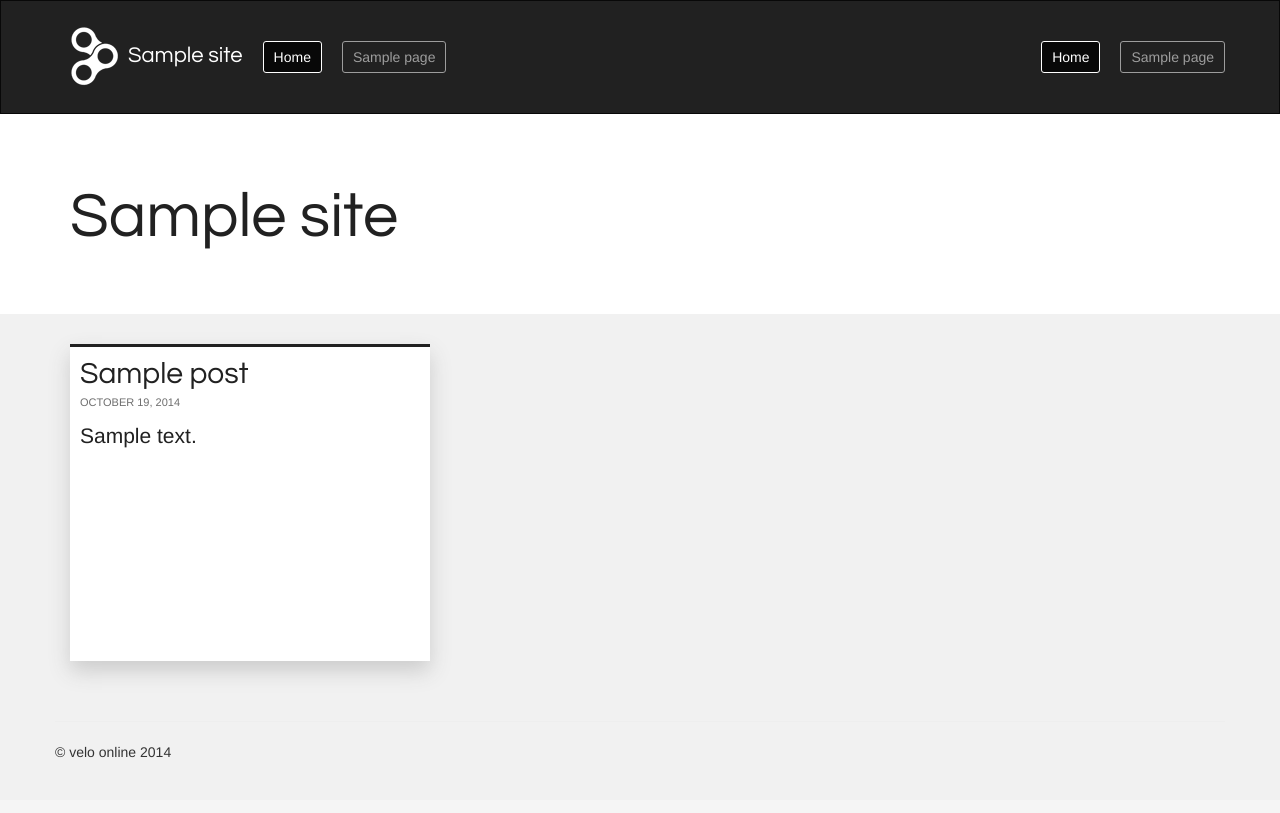
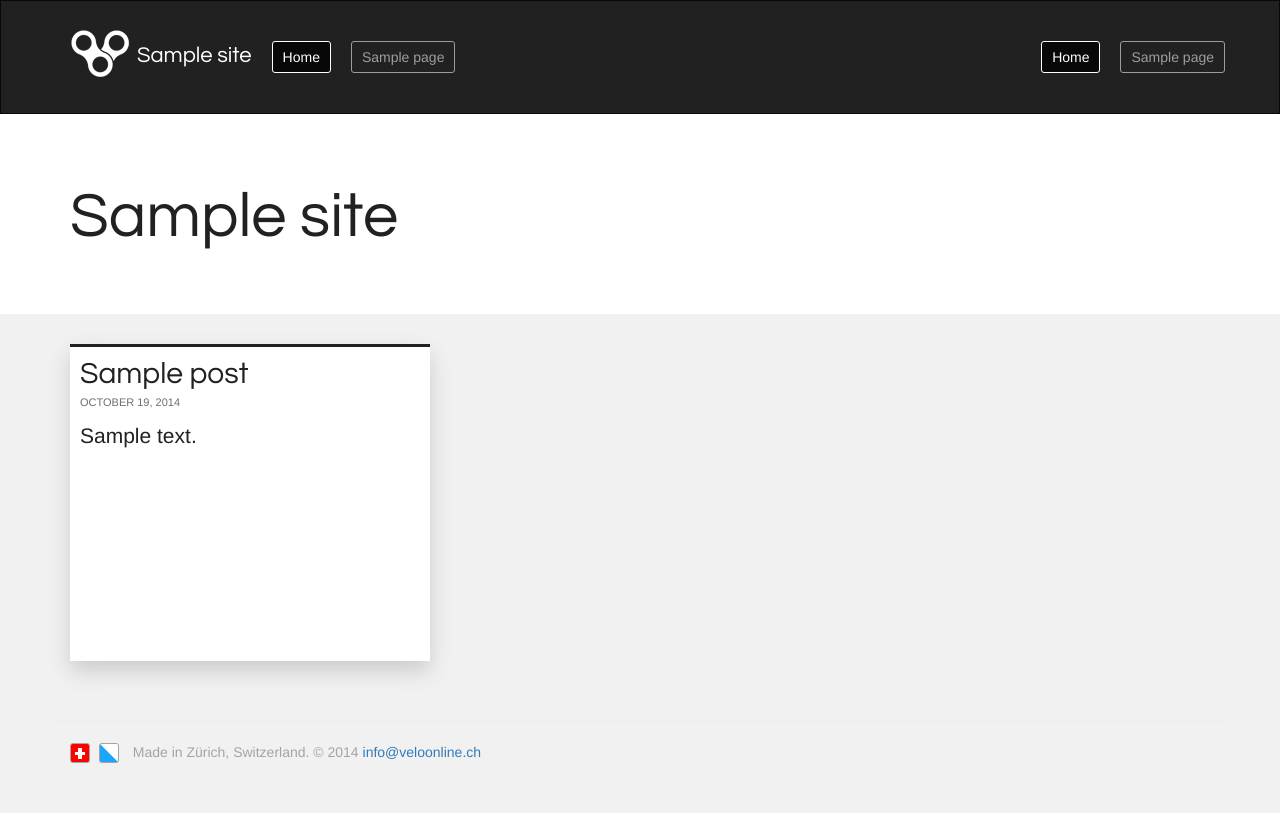
Before and after one commit to jeppeburchardt/velo-online-theme, a WordPress theme: template src/index.php in a window 1280 px wide. Run offline with PHP 8.4 and a stand-in for WordPress, Linux system fonts and the light colour scheme; the site name, menu and one post (Sample post) are stand-ins, and other content is empty; style sheets or scripts are compiled from the project's sources; some libraries are stand-ins or nearby versions.

Commit message:
new logo and footer

```diff
--- a/src/footer.php
+++ b/src/footer.php
@@ -1,12 +1,17 @@
 	<div class="container">
 		<div class="row">
 			<hr />
-			<footer>
-				<p>© velo online 2014</p>
+			<footer class="col-md-12">
+				<p>
+					<span class="icon ch"></span>
+					<span class="icon zu"></span>
+					Made in Zürich, Switzerland.
+					© 2014
+					<a href="mailto:info@veloonline.ch">info@veloonline.ch</a>
+				</p>
 			</footer>
 		</div>
 	</div>
-
 	<?php wp_footer(); ?>
 	<script src="https://ajax.googleapis.com/ajax/libs/jquery/1.11.0/jquery.min.js"></script>
 	<script src="//netdna.bootstrapcdn.com/bootstrap/3.1.1/js/bootstrap.min.js"></script>
--- a/src/functions.php
+++ b/src/functions.php
@@ -42,7 +42,7 @@ function velo_seo_head () {
 		//front-page or pther:
 		$title = $site = esc_attr(get_bloginfo('name'));
 		$description = esc_attr(get_bloginfo('description'));
-		$url = '';
+		$url = esc_attr(get_bloginfo('url'));
 		$thumb = '';
 	}
 	//post:
@@ -56,15 +56,13 @@ function velo_seo_head () {
 	echo '<meta property="og:image" content="'.$thumb.'" />';
 
 	echo '<meta name="twitter:card" content="summary_large_image" />';
-	echo '<meta name="twitter:domain" content="kosmobot.dk" />';
+	echo '<meta name="twitter:domain" content="veloonline.ch" />';
 	echo '<meta name="twitter:site" content="@veloonlinech" />';
 	echo '<meta name="twitter:title" content="'.$title.'" />';
 	echo '<meta name="twitter:description" content="'.$description.'" />';
 	echo '<meta name="twitter:image" content="'.$thumb.'" />';
 
 	echo '<meta property="og:type" content="article"/>';
-	echo '<meta property="og:url" content="'.$url.'"/>';
-	echo '<meta property="og:site_name" content="'.$name.'"/>';
 }
 add_filter('language_attributes', 'velo_seo_doctype');
 add_action('wp_head', 'velo_seo_head');
--- a/src/header.php
+++ b/src/header.php
@@ -5,7 +5,6 @@
 		<title><?php wp_title(); ?></title>
 		<meta name="viewport" content="width=device-width, initial-scale=1">
 		<meta http-equiv="X-UA-Compatible" content="IE=edge">
-		<title><?php wp_title( '|', true, 'right' ); ?></title>
 		<?php wp_head(); ?>
 		<link href='http://fonts.googleapis.com/css?family=Questrial' rel='stylesheet' type='text/css'>
 		<link href="//netdna.bootstrapcdn.com/bootstrap/3.1.1/css/bootstrap.min.css" rel="stylesheet">
@@ -30,7 +29,7 @@
 						<span class="icon-bar"></span>
 						<span class="icon-bar"></span>
 					</button>
-					<a class="navbar-brand" href="#"><?php bloginfo( 'name' ); ?></a>
+					<a class="navbar-brand" href="<?php bloginfo('url') ?>"><?php bloginfo( 'name' ); ?></a>
 				</div>
 				<div class="navbar-collapse collapse">
 					<?php wp_nav_menu( array('menu'=>'categories', 'menu_class'=>'nav navbar-nav navbar-right') ); ?>
--- a/src/styles/index.less
+++ b/src/styles/index.less
@@ -47,3 +47,60 @@ span.lang {
 @import "teaser.less";
 @import "widgets.less";
 @import "post.less";
+
+
+footer {
+	margin-bottom: 40px;
+	color: darken(@page-background, 30%);
+
+}
+.icon {
+	width: 20px;
+	height: 20px;
+	display: inline-block;
+	line-height: 10px;
+	vertical-align: middle;
+	position: relative;
+	border-radius: 3px;
+	overflow: hidden;
+	margin: 0 10px 0 0;
+	border-style: solid;
+	border-width: 1px;
+
+	& + .icon {
+		margin-left: -5px;
+	}
+}
+
+.icon.ch {
+	background-color: red;
+
+	&:before,
+	&:after {
+		position: absolute;
+		background-color: white;
+		content: "";
+		display: block;
+		top: 20%;
+		right: 40%;
+		bottom: 20%;
+		left: 40%;
+	}
+	&:after {
+		top: 40%;
+		right: 20%;
+		bottom: 40%;
+		left: 20%;
+	}
+}
+.icon.zu {
+	background-color: #1aa5ff;
+
+	&:before {
+		display: block;
+		content: "";
+		border-style: solid;
+		border-width: 10px;
+		border-color: rgba(255, 255, 255, 1) rgba(255, 255, 255, 1) rgba(255, 255, 255, 0) rgba(255, 255, 255, 0);
+	}
+}
--- a/src/styles/navbar.less
+++ b/src/styles/navbar.less
@@ -10,8 +10,8 @@
 
 	.navbar-brand {
 		color: #fff;
-		padding: 45px 20px 45px 73px;
-		background: transparent url('images/logo-60.png') no-repeat 15px 25px;
+		padding: 45px 20px 45px 82px;
+		background: transparent url('images/logo-60.png') no-repeat 15px 28px;
 		font-size: 22px;
 	}
 
@@ -48,7 +48,7 @@
 @media (max-width: 768px) {
 	.navbar {
 		.navbar-brand {
-			padding: 45px 21px 65px 73px;
+			padding: 45px 21px 65px 82px;
 		}
 
 		.navbar-nav {
```
Also changed, not shown: src/images/logo-120.png, src/images/logo-30.png, src/images/logo-60.png, src/images/logo-wb-128.png (added), src/images/logo-wb-64.png (added), 1 other file.
